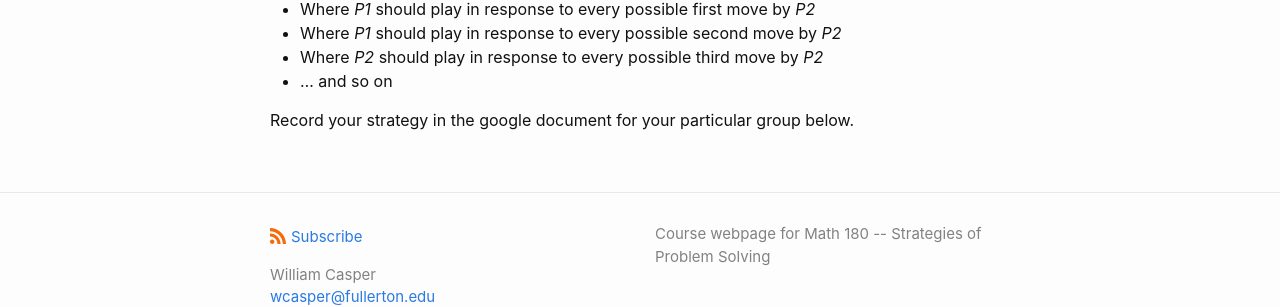
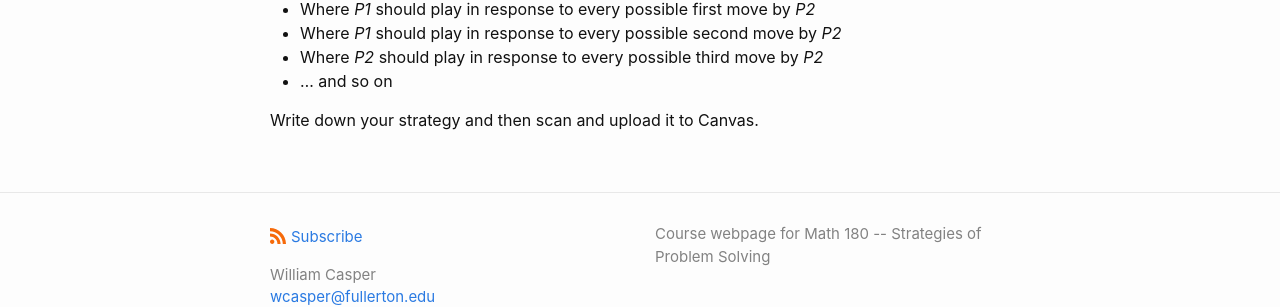
Before and after one commit to wcasper/math180fall2022, a Jekyll site: the page built from _modules/tic-tac-toe/solved-games.md, in a window 1280 px wide. Shown: the part 1324-1631 px from the top of the page. Built offline with Jekyll 4.4.1, drawn with Linux system fonts in a browser that asks for light colours.

Commit message:
fixed reference to google docs

```diff
--- a/_modules/tic-tac-toe/solved-games.md
+++ b/_modules/tic-tac-toe/solved-games.md
@@ -35,4 +35,4 @@ Discuss in careful detail what the perfect strategy is for the first player (*P1
 * Where *P2* should play in response to every possible third move by *P2*
 * ... and so on
 
-Record your strategy in the google document for your particular group below.
+Write down your strategy and then scan and upload it to Canvas.
```
